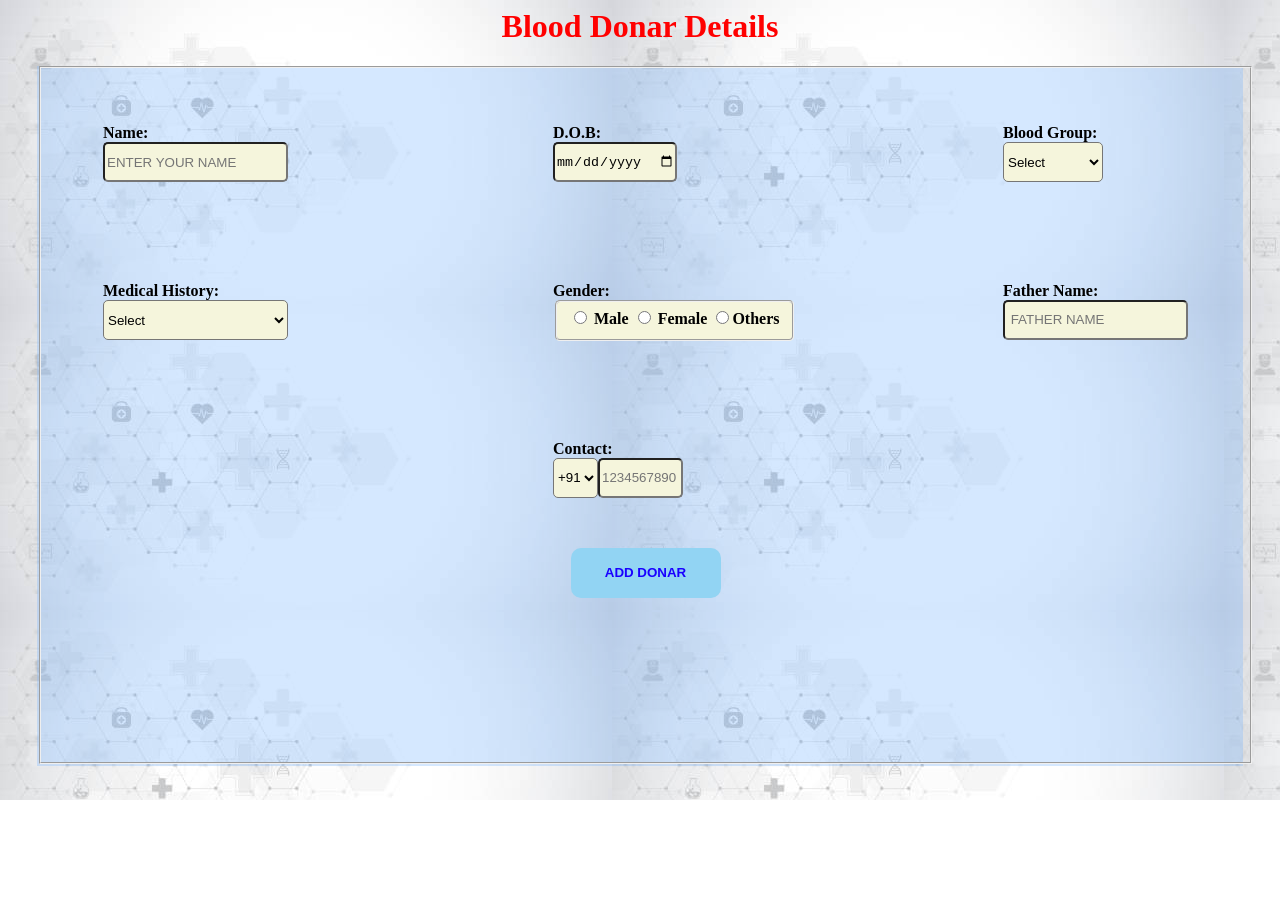
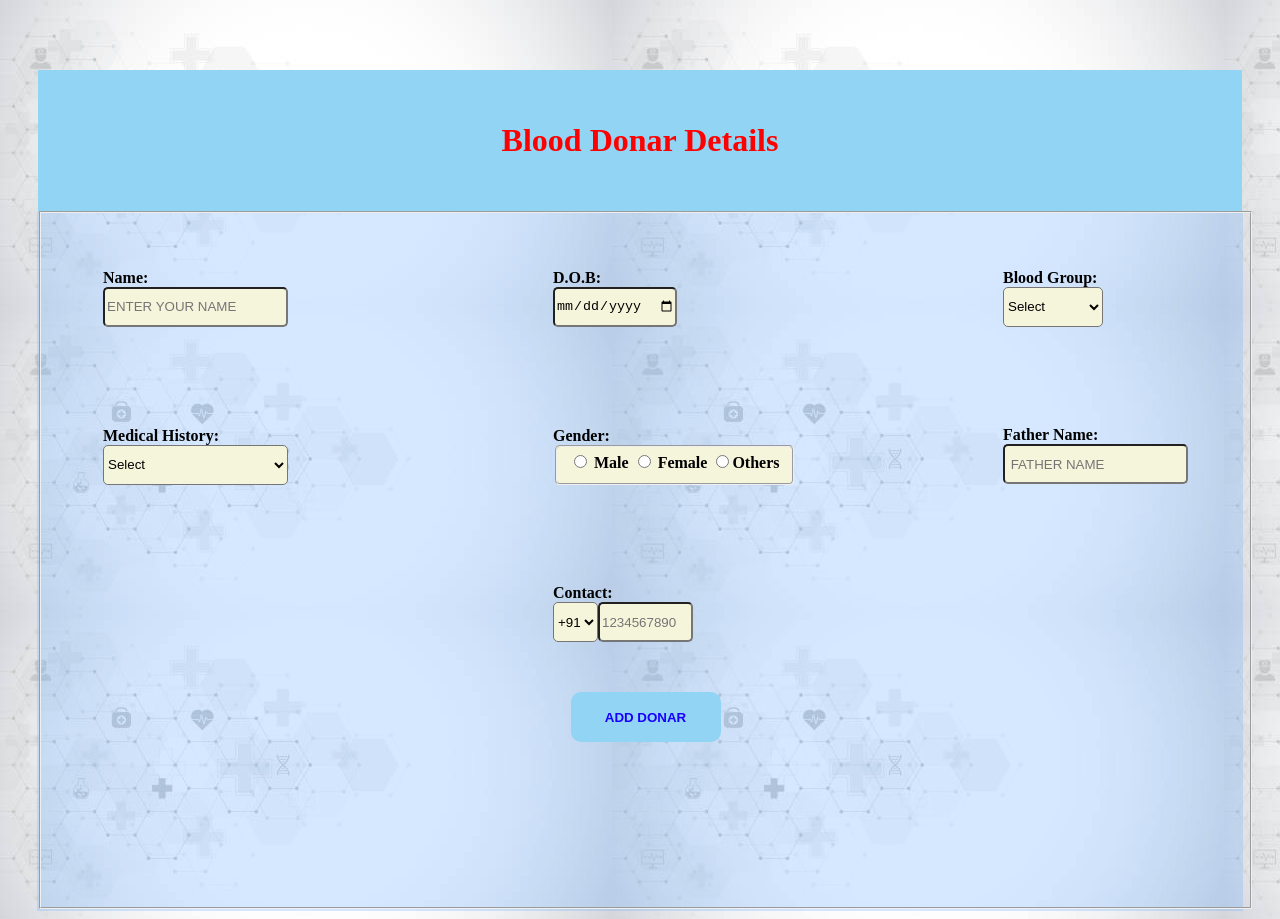
Before and after one commit to Kavinkishore6236/Donar-details, a plain HTML site: page index.html in a window 1280 px wide. Before the commit the page ends 800 px from the top, so only its background shows below. Drawn offline with Linux system fonts and the light colour scheme.

Commit message:
Update style.css

```diff
--- a/style.css
+++ b/style.css
@@ -1,6 +1,16 @@
-h1{
+h1{padding:52px ;
+
+    color: rgb(255, 0, 0);
+    background-color:  rgb(146, 212, 243) ;
     text-align: center;
-    color: rgb(255, 0, 0);
+    display: block;
+    margin: auto;
+    width: 1100px;
+    margin-top: 70px;
+
+
+
+
 }.kk{
     display: block;
     margin: auto;
@@ -65,6 +75,7 @@ height: 700;}form {
 
 }.column9{
  padding: 50px;
+ width:
 
  color: rgb(0, 0, 0);
  margin-left: 450px;
@@ -79,7 +90,7 @@ height: 700;}form {
     background-color: beige;
 
 }.num{
-    width: 85px;height: 40px;
+    width: 95px;height: 40px;
     border-radius: 5px;
     background-color: beige;
 
@@ -138,6 +149,7 @@ padding: 50px;
     height: 678px;
 
 
+
 }body{
     background-image: url(bg2.jpg);
 
```
